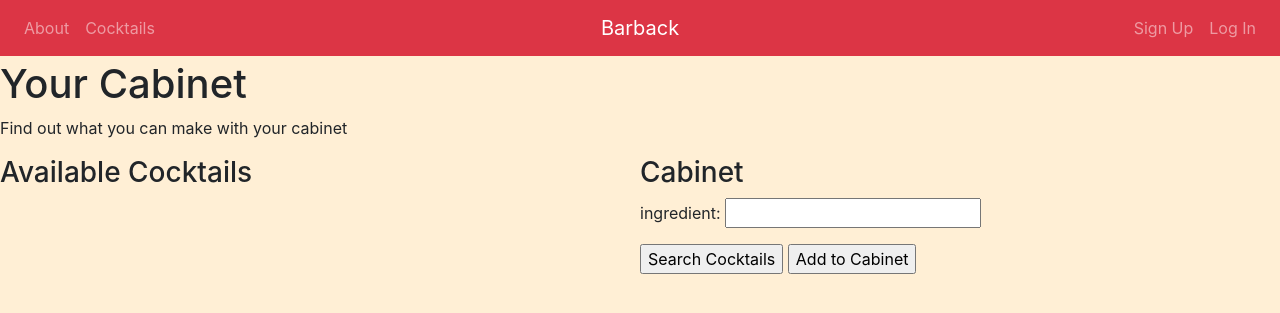
After one commit to trporter206/barback, a Django app: page /barapp/cabinet/ in a window 1280 px wide. The commit adds this page. Shown: the top 313 px of the page. Run offline with Django 3.2, Linux system fonts and the light colour scheme; some libraries are stand-ins or nearby versions.

Commit message:
cabinet progress

```diff
--- a/barapp/models.py
+++ b/barapp/models.py
@@ -7,6 +7,7 @@ from django.urls import reverse
 
 
 class User(AbstractUser):
+    bartender = models.BooleanField(null=True)
 
     def get_absolute_url(self):
         return reverse("barapp:profile", kwargs={"id": self.id})
--- a/barapp/static/barapp/css/style.css
+++ b/barapp/static/barapp/css/style.css
@@ -43,3 +43,21 @@ button {
 .search {
   float: right;
 }
+
+.cabinet {
+  float: right;
+  width: 50%;
+}
+
+.matching {
+  float: left;
+  width: 50%;
+}
+
+.cabinetlist {
+  display: inline;
+}
+
+.cabinetform {
+  float: left;
+}
--- /dev/null
+++ b/barapp/static/barapp/javascript/cabinet.js
@@ -0,0 +1,32 @@
+function searchCocktails() {
+  let cabinet = document.getElementsByClassName('cabinetItem');
+  let cleanedCabinet = []
+  for(c=0; c<cabinet.length; c++){
+    cleanedCabinet.push(cabinet[c].innerHTML);
+  }
+  $.ajax({
+    url: '/ajax/add_to_cabinet/',
+    data: {
+      'cabinet': cleanedCabinet,
+    },
+    dataType: 'json',
+    success: function (data) {
+      // data comes from views function in progress
+      // add html to page here
+      console.log(data);
+    },
+    error: console.log('ajax failed')
+  });
+};
+
+function cabinetAdd() {
+  let item = document.getElementById('search');
+  itemval = item.value;
+  let li = document.createElement("li");
+  let node = document.createTextNode(itemval);
+  li.appendChild(node);
+  li.className += ' cabinetItem';
+
+  let ul = document.getElementById('cabinet');
+  ul.appendChild(li);
+};
--- /dev/null
+++ b/barapp/templates/barapp/cabinet.html
@@ -0,0 +1,37 @@
+{% extends 'base.html' %}
+{% load static %}
+{% block head %}
+  <title>Cabinet</title>
+{% endblock %}
+{% block body %}
+<body>
+    <div class = 'header'>
+      <h1>Your Cabinet</h1>
+      <p>Find out what you can make with your cabinet</p>
+    </div>
+    <div class="matching cabinetlist">
+      <h3>Available Cocktails</h3>
+      <ul id='cocktails'>
+        <!-- add list items via javascript -->
+      </ul>
+    </div>
+    <div class="cabinetform">
+      <h3>Cabinet</h3>
+      <form onsubmit="return false">
+        {% csrf_token %}
+        <p>ingredient:
+          <input id='search' type="text"/>
+        </p>
+        <input type="submit" id='getCocktails' onclick='searchCocktails()'
+               value="Search Cocktails"></input>
+        <input type="submit" id='cabinetInput' onclick='cabinetAdd()'
+               value="Add to Cabinet"></input>
+      </form>
+    </div>
+    <div class="cabinet cabinetlist">
+      <ul id='cabinet'>
+        <!-- add from form input -->
+      </ul>
+    </div>
+  </body>
+{% endblock %}
--- a/barapp/templates/base.html
+++ b/barapp/templates/base.html
@@ -28,9 +28,12 @@
         <div class="navbar-collapse collapse w-100 order-3 dual-collapse2">
             <ul class="navbar-nav ml-auto">
               {% if request.user.is_authenticated %}
-              <li class="nav-item">
-                <a class="nav-link" href="{% url 'barapp:profile' %}">{{ request.user.username }}</a>
-              </li>
+                <li class="nav-item">
+                  <a class="nav-link" href="{% url 'barapp:cabinet' %}">Cabinet</a>
+                </li>
+                <li class="nav-item">
+                  <a class="nav-link" href="{% url 'barapp:profile' %}">{{ request.user.username }}</a>
+                </li>
                 <li class="nav-item">
                   <a class="nav-link" href="{% url 'barapp:logout' %}">Sign Out</a>
                 </li>
@@ -49,11 +52,13 @@
     {%block body%}
 
     {% endblock %}
-    <script src="https://code.jquery.com/jquery-3.3.1.slim.min.js" integrity="sha384-q8i/X+965DzO0rT7abK41JStQIAqVgRVzpbzo5smXKp4YfRvH+8abtTE1Pi6jizo" crossorigin="anonymous"></script>
+    <script
+  src="https://code.jquery.com/jquery-3.4.1.js" integrity="sha256-WpOohJOqMqqyKL9FccASB9O0KwACQJpFTUBLTYOVvVU=" crossorigin="anonymous"></script>
     <script src="https://cdnjs.cloudflare.com/ajax/libs/popper.js/1.14.7/umd/popper.min.js" integrity="sha384-UO2eT0CpHqdSJQ6hJty5KVphtPhzWj9WO1clHTMGa3JDZwrnQq4sF86dIHNDz0W1" crossorigin="anonymous"></script>
     <script src="https://stackpath.bootstrapcdn.com/bootstrap/4.3.1/js/bootstrap.min.js" integrity="sha384-JjSmVgyd0p3pXB1rRibZUAYoIIy6OrQ6VrjIEaFf/nJGzIxFDsf4x0xIM+B07jRM" crossorigin="anonymous"></script>
     <script src="{% static 'barapp/javascript/filter-search.js' %}"></script>
     <script src="{% static 'barapp/javascript/profilelists.js' %}"></script>
+    <script src="{% static 'barapp/javascript/cabinet.js' %}"></script>
     {% block javascript %}
     {% endblock %}
   </body>
--- a/barapp/urls.py
+++ b/barapp/urls.py
@@ -29,4 +29,6 @@ urlpatterns = [
     path('<int:cocktail_id>/save/', views.save, name='save'),
     path('<int:cocktail_id>/delete/', views.delete, name='delete'),
     path('<int:cocktail_id>/favorite/', views.favorite, name='favorite'),
+    path('cabinet/', views.CabinetView.as_view(), name='cabinet'),
+    path('ajax/add_to_cabinet/', views.add_to_cabinet, name='add_to_cabinet'),
 ] + static(settings.MEDIA_URL, document_root=settings.MEDIA_ROOT)
--- a/barapp/views.py
+++ b/barapp/views.py
@@ -112,3 +112,26 @@ def validate_username(request):
 def logout_view(request):
     logout(request)
     return redirect('barapp:index')
+
+class CabinetView(generic.TemplateView):
+    template_name = 'barapp/cabinet.html'
+
+def getCocktails(cabinet, cocktails): # O(c*i)
+    available = []
+    for cocktail in cocktails:
+        ingredients = []
+        for i in cocktail.ingredients:
+            ingredients.append(i.name)
+        if len(set(ingredients) - set(cabinet)) <= 0:
+            available.append(cocktail.name)
+    if len(available) is 0:
+        return 'No cocktails'
+    return available
+
+def add_to_cabinet(request):
+    cabinet = request.GET.get('cabinet', None)
+    cocktails = Cocktail.objects.all()
+    data = {
+        'cocktails' : getCocktails(cabinet, cocktails)
+    }
+    return JsonResponse(data)
--- /dev/null
+++ b/setup.py
@@ -0,0 +1 @@
+# for heroku identification
```
Also changed, not shown: barapp/migrations/0010_user_bartender.py (added).
